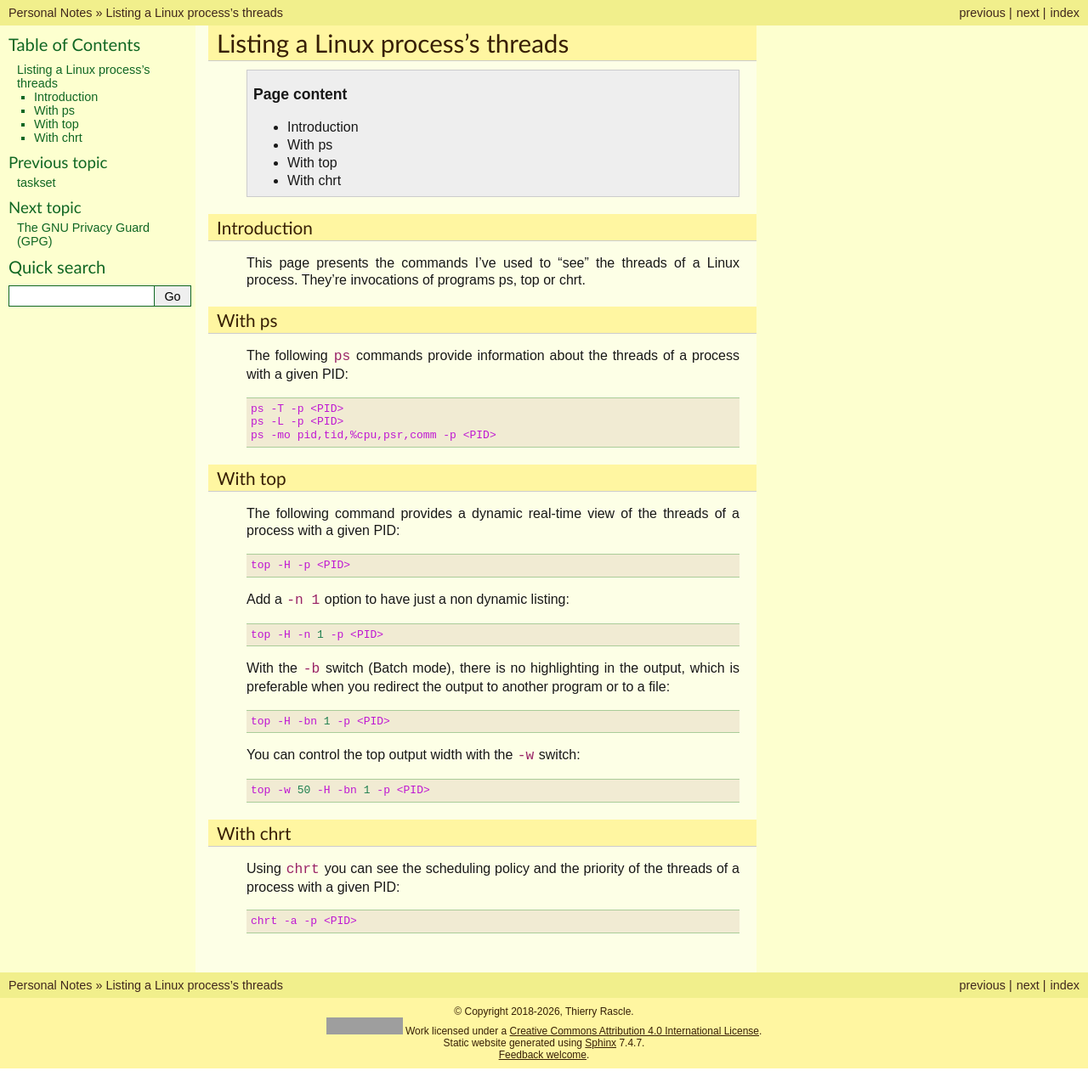
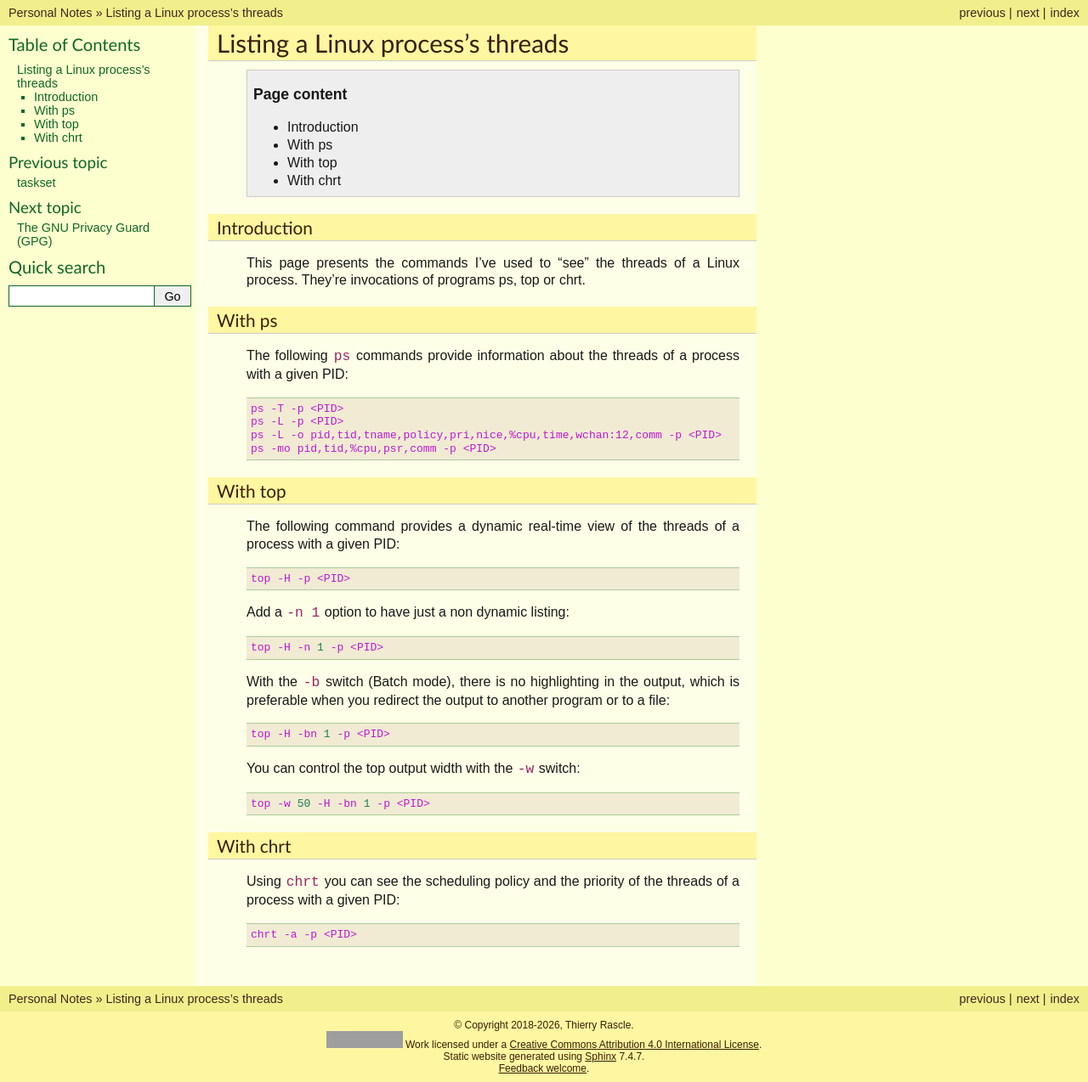
Before and after one commit to thierr26/thierr26_personal_notes_sphinx_sources, a Sphinx documentation site: the page built from source/linux_process_thread_list.rst, in a window 1280 px wide and 1274 px high. Shown: the whole window at 85% size. Built offline with Sphinx 7.4.7, drawn with Linux system fonts in a browser that asks for light colours; grey boxes are pictures that could not be loaded.

Commit message:
Add one more ps command to show process threads

```diff
--- a/source/linux_process_thread_list.rst
+++ b/source/linux_process_thread_list.rst
@@ -29,6 +29,7 @@ process with a given PID::
 
   ps -T -p <PID>
   ps -L -p <PID>
+  ps -L -o pid,tid,tname,policy,pri,nice,%cpu,time,wchan:12,comm -p <PID>
   ps -mo pid,tid,%cpu,psr,comm -p <PID>
 
 
```
